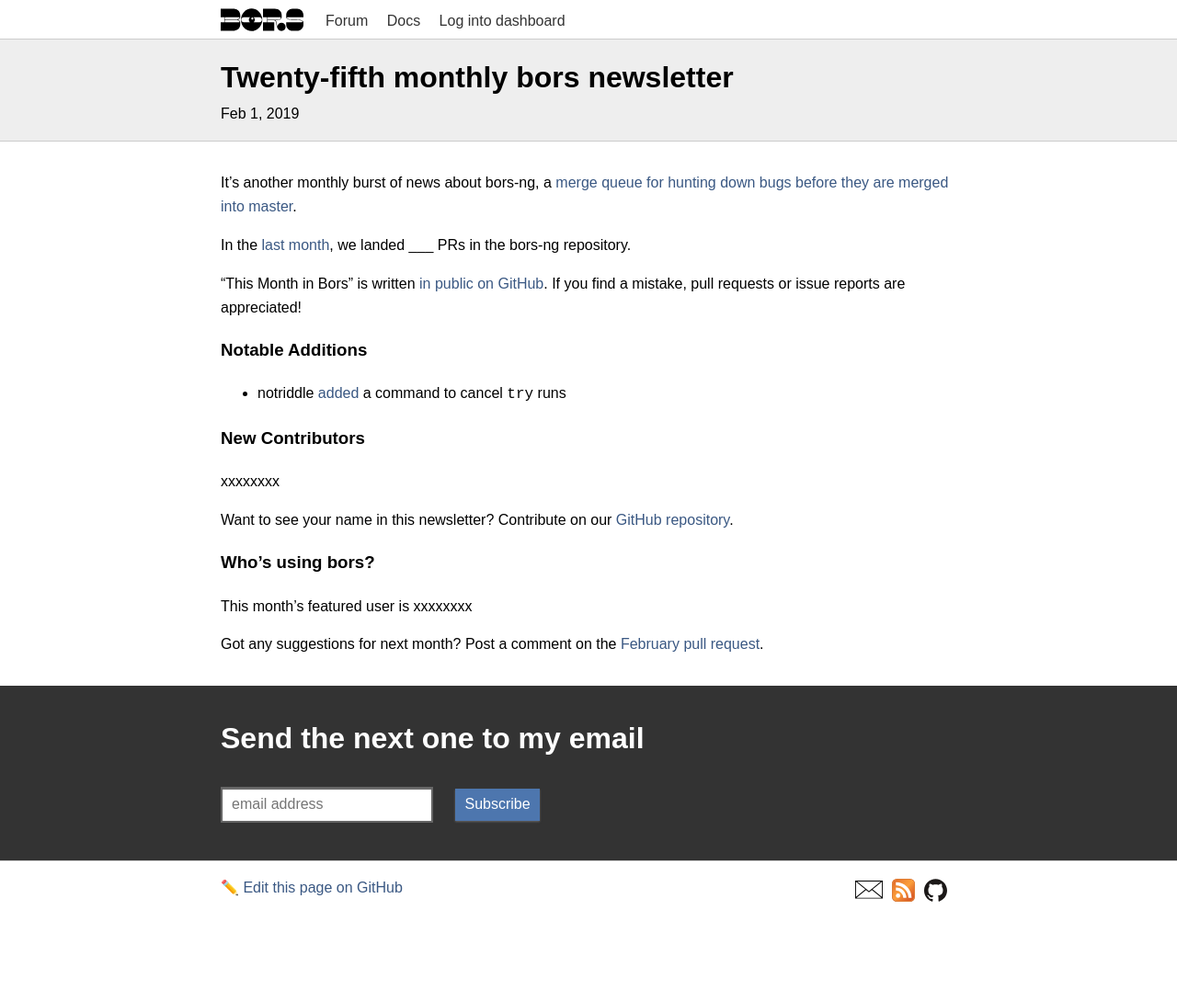
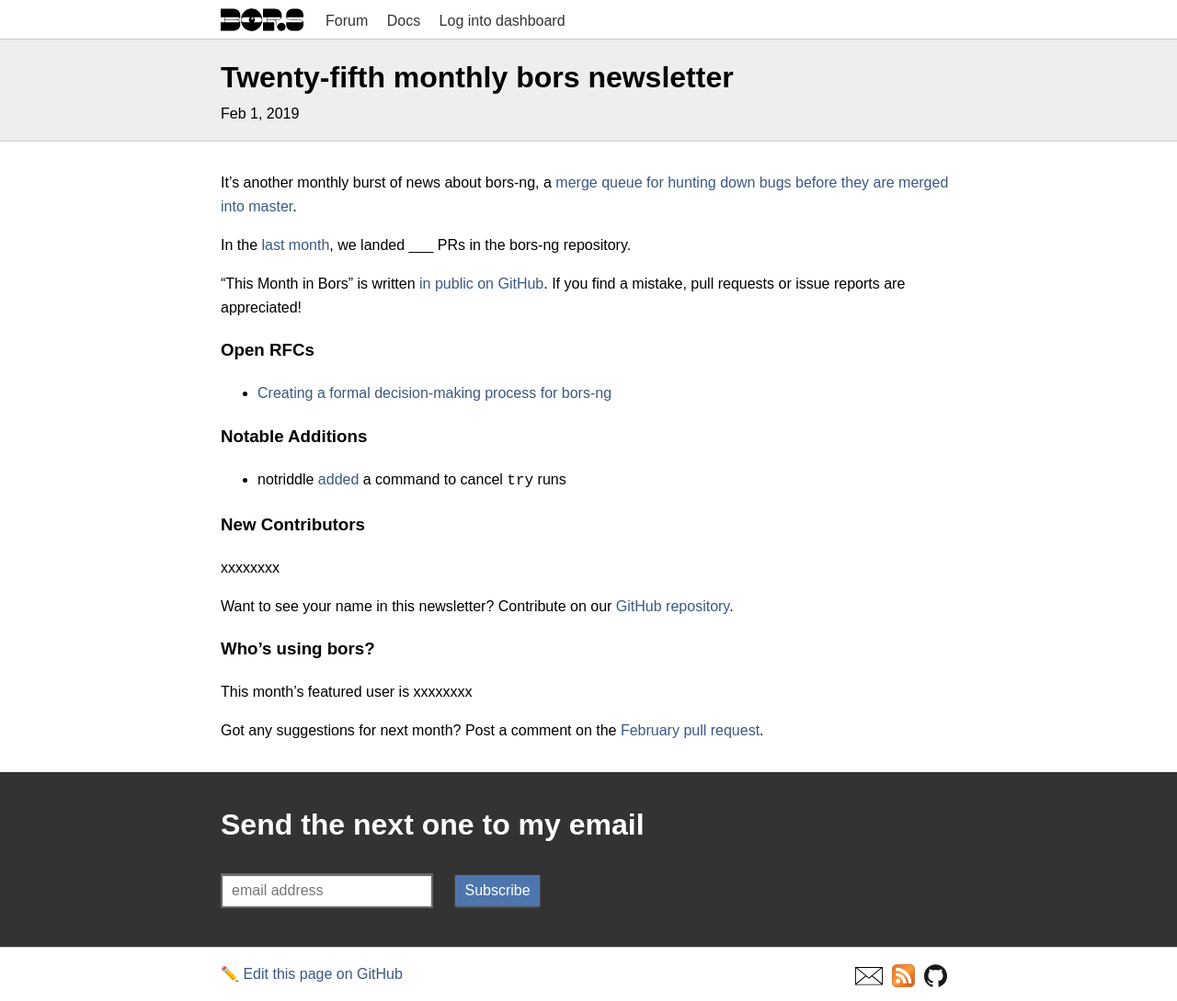
Before and after one commit to bors-ng/bors-ng.github.io, a Jekyll site: the page built from _posts/2019-02-01-tmib-25.md, in a window 1280 px wide. Shown: the whole page at 92% size. Built offline with Jekyll 4.4.1, drawn with Linux system fonts in a browser that asks for light colours; before the commit the page ends 995 px from its top, so only the background shows below that.

Commit message:
Add RFC-0001

```diff
--- a/_posts/2019-02-01-tmib-25.md
+++ b/_posts/2019-02-01-tmib-25.md
@@ -15,6 +15,11 @@
 If you find a mistake, pull requests or issue reports are appreciated!
 
 [GitHub for TMiB]: https://github.com/bors-ng/bors-ng.github.io
+
+
+### Open RFCs
+
+* [Creating a formal decision-making process for bors-ng](https://forum.bors.tech/t/pre-rfc-creating-a-formal-decision-making-process-for-bors-ng/269)
 
 
 ### Notable Additions
```
